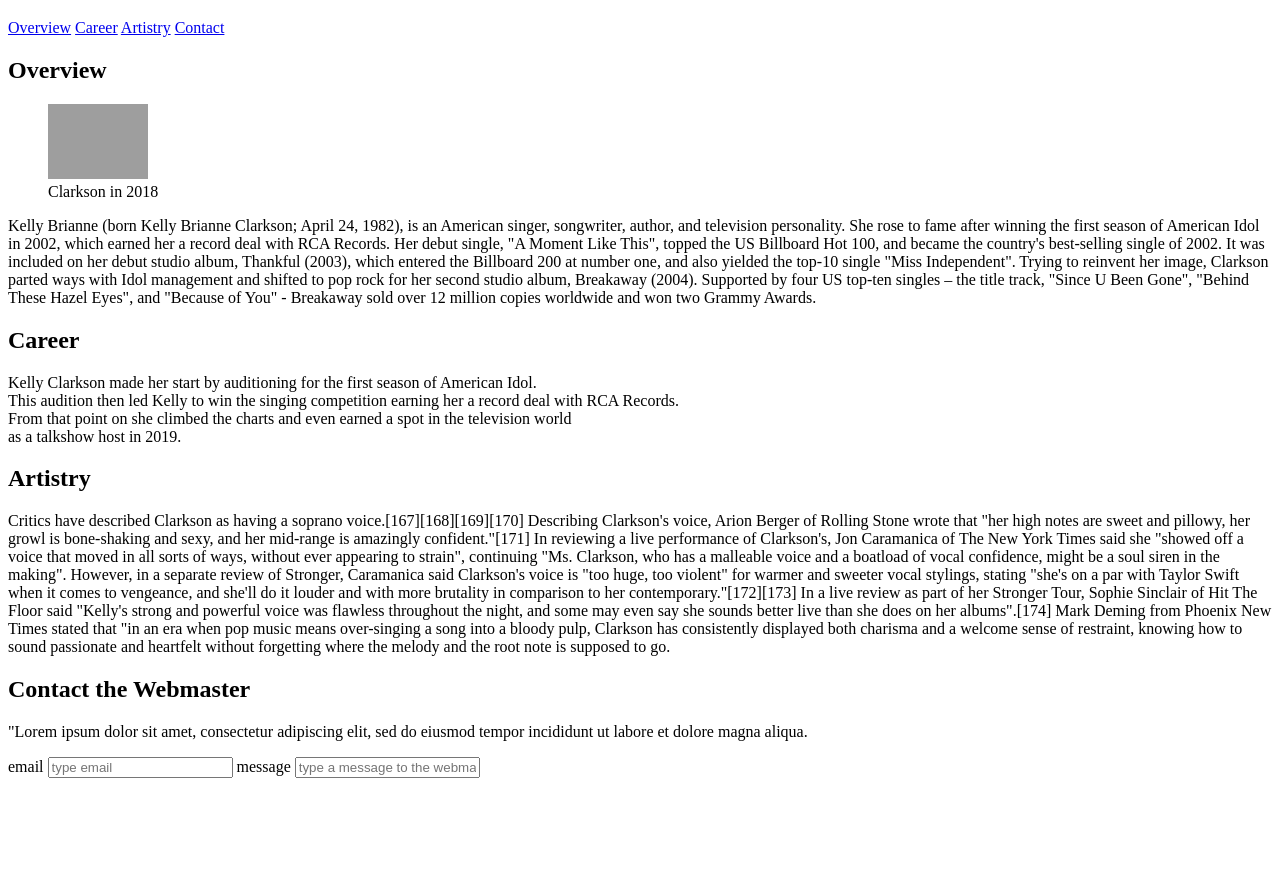
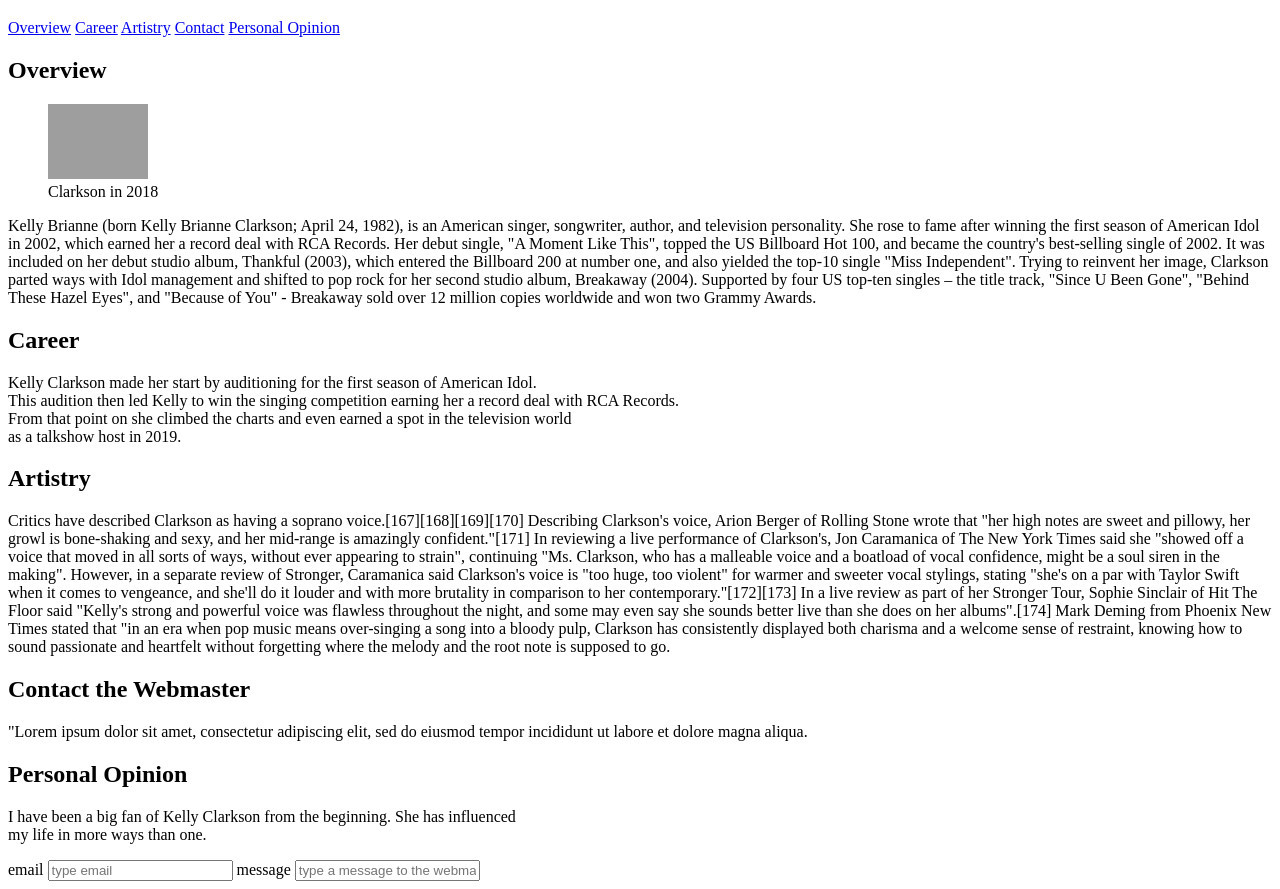
Before and after one commit to drewnoah/sprint-2-module-1-project, a plain HTML site: page W_S1M4_Project-main/index.html in a window 1280 px wide. Shown: the part 61-950 px from the top of the page. Before the commit the page ends 847 px from the top, so only its background shows below. Drawn offline with Linux system fonts and the light colour scheme; grey boxes are pictures that could not be loaded.

Commit message:
added to title and another section

```diff
--- a/W_S1M4_Project-main/index.html
+++ b/W_S1M4_Project-main/index.html
@@ -36,7 +36,7 @@
     <html lang="en">
     <head>
 
-      <title>Kelly Clarkson</title>
+      <title>Kelly Clarkson is great!</title>
     </head>
     <body>
       <header>
@@ -46,6 +46,7 @@
           <a href="career">Career</a>
           <a href="artistry">Artistry</a>
           <a href="contact">Contact</a>
+          <a href="personal opinion">Personal Opinion</a>
         </nav>
       </header>
       <main>
@@ -74,6 +75,11 @@
           <h2>Contact the Webmaster</h2>
           <p>"Lorem ipsum dolor sit amet, consectetur adipiscing elit, sed do eiusmod tempor incididunt ut labore et dolore magna aliqua. </p>
 
+          <section id="Personal Opinion>"></section>
+          <h2> Personal Opinion</h2>
+          <p> I have been a big fan of Kelly Clarkson from the beginning. She has influenced <br>
+          my life in more ways than one.</p>
+
           <form action="">
             <label>email
               <input type="email" placeholder="type email" >
```
